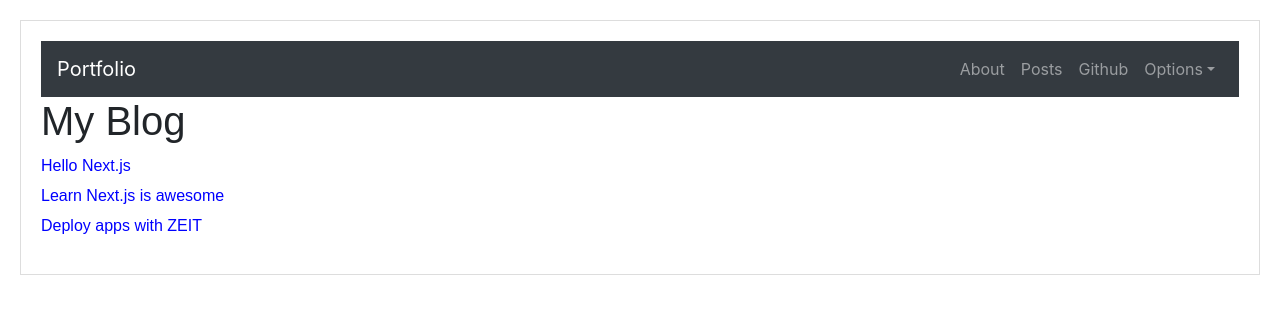
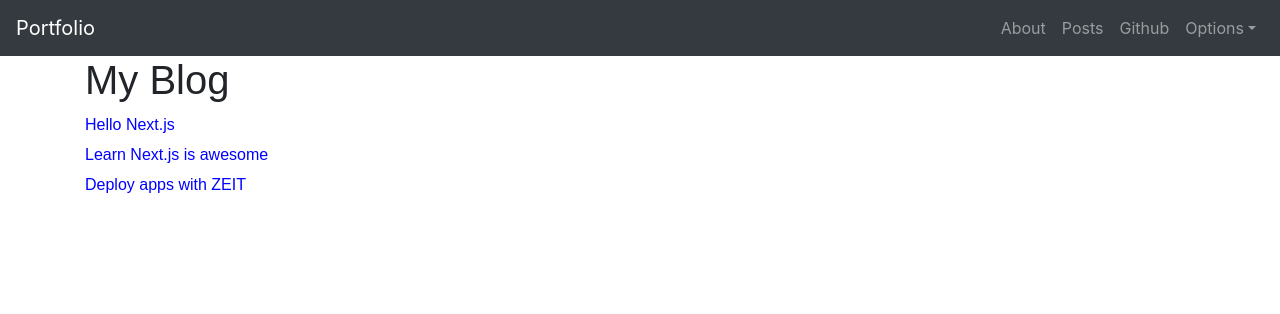
Before and after one commit to sirjuan/imp-portfolio, a Next.js app: page / in a window 1280 px wide. Shown: the top 314 px of the page. Built offline with nearby package versions, Linux system fonts and the light colour scheme.

Commit message:
Use Reactstrap for Layout and add PropTypes

```diff
--- a/components/MyLayout.js
+++ b/components/MyLayout.js
@@ -1,16 +1,25 @@
+import PropTypes from 'prop-types'
+import { Container } from 'reactstrap'
 import Header from './Header'
+
 
 const layoutStyle = {
   margin: 20,
   padding: 20,
-  border: '1px solid #DDD'
+  border: '1px solid #DDD',
 }
 
-const Layout = (props) => (
-  <div style={layoutStyle}>
+const Layout = props => (
+  <div>
     <Header />
-    {props.children}
+    <Container>
+      {props.children}
+    </Container>
   </div>
 )
 
+Layout.propTypes = {
+  children: PropTypes.node.isRequired,
+}
+
 export default Layout
```
